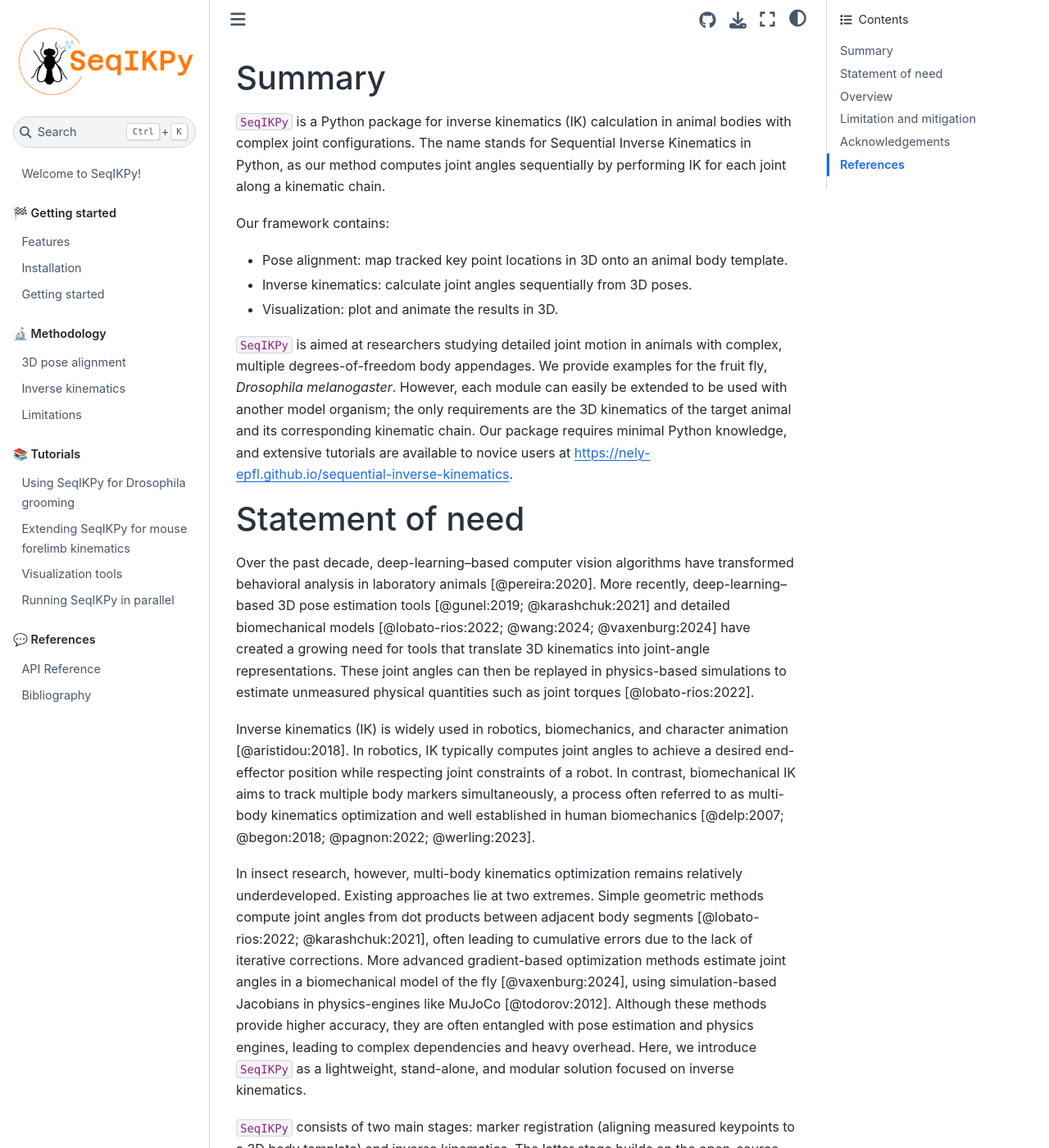
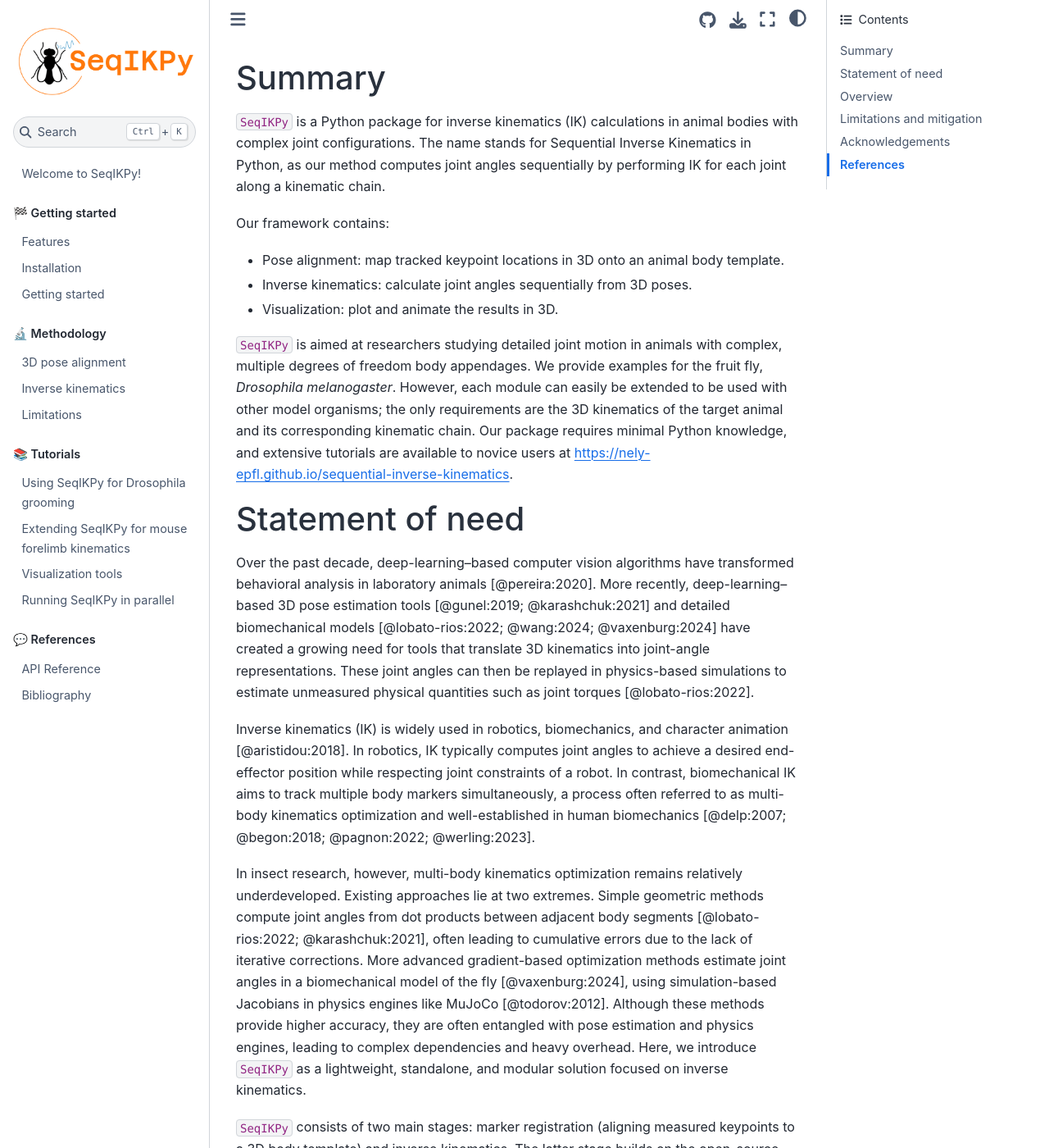
Before and after one commit to NeLy-EPFL/sequential-inverse-kinematics, a Jupyter Book: the page built from docs/paper/paper.md, in a window 1280 px wide and 1400 px high. Shown: the whole window at 82% size. Built offline with Jupyter Book 1.0.4 settings and Sphinx 7.4.7 and the Sphinx Book theme 1.1.4, drawn with Linux system fonts in a browser that asks for light colours; some of the changed text lies outside the part shown.

Commit message:
[PAPER] grammar check

```diff
--- a/docs/paper/paper.md
+++ b/docs/paper/paper.md
@@ -30,23 +30,23 @@
 ---
 
 # Summary
-`SeqIKPy` is a Python package for inverse kinematics (IK) calculation in animal bodies with complex joint configurations. The name stands for Sequential Inverse Kinematics in Python, as our method computes joint angles sequentially by performing IK for each joint along a kinematic chain.
+`SeqIKPy` is a Python package for inverse kinematics (IK) calculations in animal bodies with complex joint configurations. The name stands for Sequential Inverse Kinematics in Python, as our method computes joint angles sequentially by performing IK for each joint along a kinematic chain.
 
 Our framework contains:
 
-* Pose alignment: map tracked key point locations in 3D onto an animal body template.
+* Pose alignment: map tracked keypoint locations in 3D onto an animal body template.
 * Inverse kinematics: calculate joint angles sequentially from 3D poses.
 * Visualization: plot and animate the results in 3D.
 
-`SeqIKPy` is aimed at researchers studying detailed joint motion in animals with complex, multiple degrees-of-freedom body appendages. We provide examples for the fruit fly, *Drosophila melanogaster*. However, each module can easily be extended to be used with another model organism; the only requirements are the 3D kinematics of the target animal and its corresponding kinematic chain. Our package requires minimal Python knowledge, and extensive tutorials are available to novice users at [https://nely-epfl.github.io/sequential-inverse-kinematics](https://nely-epfl.github.io/sequential-inverse-kinematics).
+`SeqIKPy` is aimed at researchers studying detailed joint motion in animals with complex, multiple degrees of freedom body appendages. We provide examples for the fruit fly, *Drosophila melanogaster*. However, each module can easily be extended to be used with other model organisms; the only requirements are the 3D kinematics of the target animal and its corresponding kinematic chain. Our package requires minimal Python knowledge, and extensive tutorials are available to novice users at [https://nely-epfl.github.io/sequential-inverse-kinematics](https://nely-epfl.github.io/sequential-inverse-kinematics).
 
 # Statement of need
 
 Over the past decade, deep-learning–based computer vision algorithms have transformed behavioral analysis in laboratory animals [@pereira:2020]. More recently, deep-learning–based 3D pose estimation tools [@gunel:2019; @karashchuk:2021] and detailed biomechanical models [@lobato-rios:2022; @wang:2024; @vaxenburg:2024] have created a growing need for tools that translate 3D kinematics into joint-angle representations. These joint angles can then be replayed in physics-based simulations to estimate unmeasured physical quantities such as joint torques [@lobato-rios:2022].
 
-Inverse kinematics (IK) is widely used in robotics, biomechanics, and character animation [@aristidou:2018]. In robotics, IK typically computes joint angles to achieve a desired end-effector position while respecting joint constraints of a robot. In contrast, biomechanical IK aims to track multiple body markers simultaneously, a process often referred to as multi-body kinematics optimization and well established in human biomechanics [@delp:2007; @begon:2018; @pagnon:2022; @werling:2023].
+Inverse kinematics (IK) is widely used in robotics, biomechanics, and character animation [@aristidou:2018]. In robotics, IK typically computes joint angles to achieve a desired end-effector position while respecting joint constraints of a robot. In contrast, biomechanical IK aims to track multiple body markers simultaneously, a process often referred to as multi-body kinematics optimization and well-established in human biomechanics [@delp:2007; @begon:2018; @pagnon:2022; @werling:2023].
 
-In insect research, however, multi-body kinematics optimization remains relatively underdeveloped. Existing approaches lie at two extremes. Simple geometric methods compute joint angles from dot products between adjacent body segments [@lobato-rios:2022; @karashchuk:2021], often leading to cumulative errors due to the lack of iterative corrections. More advanced gradient-based optimization methods estimate joint angles in a biomechanical model of the fly [@vaxenburg:2024], using simulation-based Jacobians in physics-engines like MuJoCo [@todorov:2012]. Although these methods provide higher accuracy, they are often entangled with pose estimation and physics engines, leading to complex dependencies and heavy overhead. Here, we introduce `SeqIKPy` as a lightweight, stand-alone, and modular solution focused on inverse kinematics.
+In insect research, however, multi-body kinematics optimization remains relatively underdeveloped. Existing approaches lie at two extremes. Simple geometric methods compute joint angles from dot products between adjacent body segments [@lobato-rios:2022; @karashchuk:2021], often leading to cumulative errors due to the lack of iterative corrections. More advanced gradient-based optimization methods estimate joint angles in a biomechanical model of the fly [@vaxenburg:2024], using simulation-based Jacobians in physics engines like MuJoCo [@todorov:2012]. Although these methods provide higher accuracy, they are often entangled with pose estimation and physics engines, leading to complex dependencies and heavy overhead. Here, we introduce `SeqIKPy` as a lightweight, standalone, and modular solution focused on inverse kinematics.
 
 `SeqIKPy` consists of two main stages: marker registration (aligning measured keypoints to a 3D body template) and inverse kinematics. The latter stage builds on the open-source IKPy library [@Manceron_IKPy] and applies it sequentially along the kinematic chain. The sequential nature of our method constrains the solution locally and mitigates ambiguities arising from joint redundancy. Using 3D visualizations, we show that SeqIKPy reliably reconstructs fly kinematics across a range of behaviors. Previous work has demonstrated that the joint angles computed with SeqIKPy accurately reproduce both walking [@wang:2024] and grooming [@ozdil:2024] behaviors in physics-based simulations. Although our examples mostly focus on the fly, we demonstrate that its modular design allows adaptation to other animals with articulated limbs, including a mouse forelimb.
 
@@ -73,8 +73,8 @@
 
 ![Overview of the SeqIKPy pipeline. **(Left)** Pose estimation tools (e.g., DeepFly3D and Anipose) estimates 3D positions of body keypoints. **(Middle)** SeqIKPy aligns these points to a body template, performs sequential inverse kinematics using joint constraints to calculate joint angles. **(Right)** The computed joint angles can be used to replay measured motions in biomechanical models, such as NeuroMechFly.\label{fig:pipeline}](pipeline.png)
 
-# Limitation and mitigation
-Like `IKPy`, `SeqIKPy` solves inverse kinematics through per-frame optimization. While this approach generally leads to more faithful fit between raw data and the inferred kinematics, a main disadvantage is that processing can be slow. For use cases requiring higher throughput but not requiring sequential fitting over the whole kinematic chain, we refer the user to the `ik` module [@aversiveplusplus_ik] from the Aversive++ project. Alternatively, inverse kinematics can be implemented using approaches that do not require explicit optimization loops for every frame. These include methods based on Extended Kalman Filters [e.g. @Bonnet2017; @Fohanno2010; @Ceglia2025], and methods based on deep neural networks [e.g. @Toquica2021; @Wang2021]. These methods can also implicitly solve for the angles of all degrees of freedom on each kinematic chain simultaneously, instead of running a sequential optimization. At the cost of losing explicit per-frame accuracy, these methods are much faster and, in many cases, can run in real-time.
+# Limitations and mitigation
+Like `IKPy`, `SeqIKPy` solves inverse kinematics through per-frame optimization. While this approach generally leads to a more faithful fit between raw data and the inferred kinematics, a main disadvantage is that processing can be slow. For use cases requiring higher throughput but not requiring sequential fitting over the whole kinematic chain, we refer the user to the `ik` module [@aversiveplusplus_ik] from the Aversive++ project. Alternatively, inverse kinematics can be implemented using approaches that do not require explicit optimization loops for every frame. These include methods based on Extended Kalman Filters [e.g. @Bonnet2017; @Fohanno2010; @Ceglia2025], and methods based on deep neural networks [e.g. @Toquica2021; @Wang2021]. These methods can also implicitly solve for the angles of all degrees of freedom on each kinematic chain simultaneously, instead of running a sequential optimization. At the cost of losing explicit per-frame accuracy, these methods are much faster and, in many cases, can run in real-time.
 
 For use cases where sequential inverse kinematics is required, we have implemented parallel processing in `SeqIKPy` in order to improve the throughput. Parallelism is implemented over different kinematic chains and over time, with the size of each atomic task determined adaptively to balance the trade-off between load balancing and overhead. On a typical machine, the overall processing rate scales near-linearly up to the number of physical CPU cores (~90% efficiency) and, to a lesser extent, up to the number of logical threads (~80% efficiency). On an Intel Xeon Platinum 8360Y processor, this translates to ~2ms per frame with 36 processes.
 
```
